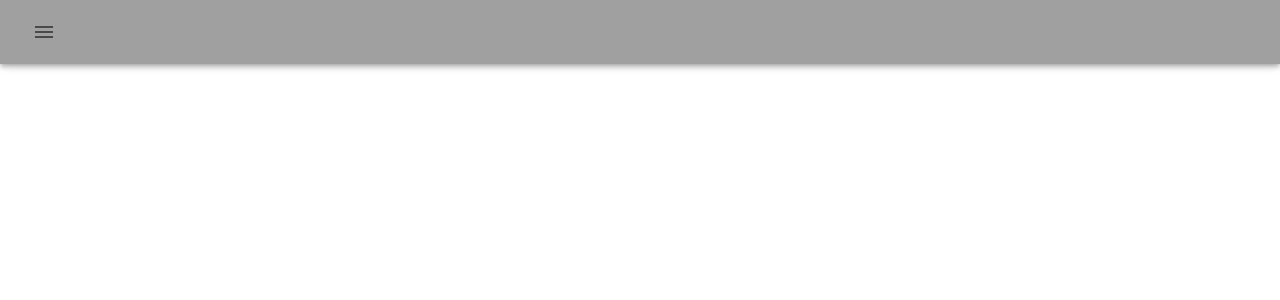
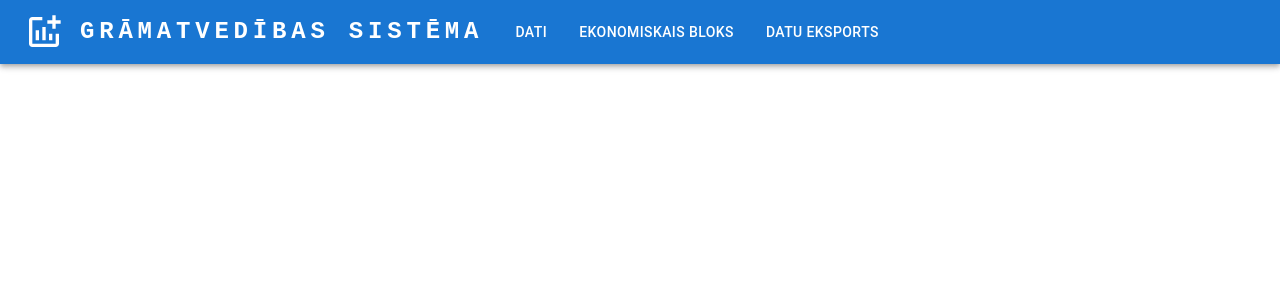
Before and after one commit to cropez/Gramatvedibas-sistema, a React (Create React App) app in the folder client/: page / in a window 1280 px wide. Shown: the top 300 px of the page. Built offline with nearby package versions, Linux system fonts and the light colour scheme.

Commit message:
Ilja header ready

```diff
--- a/client/src/Header.jsx
+++ b/client/src/Header.jsx
@@ -1,69 +1,142 @@
-import * as React from 'react';
-import AppBar from '@mui/material/AppBar';
-import Box from '@mui/material/Box';
-import Toolbar from '@mui/material/Toolbar';
-import IconButton from '@mui/material/IconButton';
-import MenuIcon from '@mui/icons-material/Menu';
-import Menu from '@mui/material/Menu';
-import MenuItem from '@mui/material/MenuItem';
-import { Link } from 'react-router-dom';
+import * as React from "react";
+import { AppBar } from "@mui/material";
+import { Box } from "@mui/material";
+import { Toolbar } from "@mui/material";
+import IconButton from "@mui/material/IconButton";
+import Typography from "@mui/material/Typography";
+import Menu from "@mui/material/Menu";
+import MenuIcon from "@mui/icons-material/Menu";
+import Container from "@mui/material/Container";
+import Button from "@mui/material/Button";
+import MenuItem from "@mui/material/MenuItem";
+import AddchartIcon from "@mui/icons-material/Addchart";
+import { withRouter } from "react-router-dom";
 
-export default function Header() {
-  const [menu, setmenu] = React.useState(null);
-  const open = Boolean(menu);
-  const handleClick = (event) => {
-    setmenu(event.currentTarget);
-  };
-  const handleClose = () => {
-    setmenu(null);
+const Header = (props) => {
+  const { history } = props;
+  const [anchorEl, setAnchorEl] = React.useState(null);
+  const open = Boolean(anchorEl);
+
+  const handleMenu = (event) => {
+    setAnchorEl(event.currentTarget);
   };
 
+  const handleMenuClick = (pageURL) => {
+    history.push(pageURL);
+    setAnchorEl(null);
+  };
+
+  const handleButtonClick = (pageURL) => {
+    history.push(pageURL);
+  };
+
+  const menuItems = [
+    {
+      menuTitle: "Dati",
+      pageURL: "/dati"
+    },
+    {
+      menuTitle: "Ekonomiskais bloks",
+      pageURL: "/ekonommiskaisblocks"
+    },
+    {
+      menuTitle: "Datu eksports",
+      pageURL: "/dashboard"
+    }
+  ];
+
   return (
-    <Box >
-      <AppBar sx={{backgroundColor:'#A0A0A0'}}>
-        <Toolbar>
+    <AppBar position="static">
+      <Container maxWidth="xl">
+        <Toolbar disableGutters>
+          <AddchartIcon
+            sx={{ display: { xs: "none", md: "flex", fontSize: 40 }, mr: 2 }}
+          />
+          <Typography
+            variant="h5"
+            noWrap
+            component="a"
+            href="/"
+            sx={{
+              mr: 2,
+              display: { xs: "none", md: "flex" },
+              fontFamily: "monospace",
+              fontWeight: 700,
+              letterSpacing: ".3rem",
+              color: "inherit",
+              textDecoration: "none"
+            }}
+          >
+            GRĀMATVEDĪBAS SISTĒMA
+          </Typography>
+
+          <Box sx={{ flexGrow: 1, display: { xs: "flex", md: "none" } }}>
             <IconButton
-        aria-controls={open ?'' : undefined}
+              size="large"
+              aria-controls="menu-appbar"
               aria-haspopup="true"
-        aria-expanded={open ? 'true' : undefined}
-        onClick={handleClick}
+              onClick={handleMenu}
+              color="inherit"
             >
-        <MenuIcon/>
+              <MenuIcon />
             </IconButton>
             <Menu
-        menu={menu}
+              id="menu-appbar"
+              anchorEl={anchorEl}
+              anchorOrigin={{
+                vertical: "bottom",
+                horizontal: "right"
+              }}
+              keepMounted
+              transformOrigin={{
+                vertical: "top",
+                horizontal: "right"
+              }}
               open={open}
-        onClose={handleClose}
-        anchorOrigin={{
-          vertical: 'top',
-          horizontal: 'left',
-        }}
-        transformOrigin={{
-          vertical: 'top',
-          horizontal: 'left',
+              onClose={() => setAnchorEl(null)}
+              sx={{
+                display: { xs: "block", md: "none" }
               }}
             >
-        <MenuItem
-         component={Link}
-         to='./Home'
-        onClick={handleClose}>
-          Home
+              {menuItems.map((menuItem) => {
+                const { menuTitle, pageURL } = menuItem;
+                return (
+                  <MenuItem onClick={() => handleMenuClick(pageURL)}>
+                    {menuTitle}
                   </MenuItem>
-        <MenuItem
-         component={Link}
-         to='./Contact'
-        onClick={handleClose}>
-          Contacts
-          </MenuItem>
-        <MenuItem
-         component={Link}
-         to='./About'
-        onClick={handleClose}>
-          About
-        </MenuItem>
+                );
+              })}
             </Menu>
+          </Box>
+
+          <AddchartIcon
+            sx={{ display: { xs: "flex", md: "none", fontSize: 40 }, mr: 1 }}
+          />
+          <Box sx={{ flexGrow: 1, display: { xs: "none", md: "flex" } }}>
+            <Button
+              variant="Outlined"
+              onClick={() => handleButtonClick("/dati")}
+            >
+              Dati
+            </Button>
+
+            <Button
+              variant="Outlined"
+              onClick={() => handleButtonClick("/ekonommiskaisblocks")}
+            >
+              Ekonomiskais bloks
+            </Button>
+
+            <Button
+              variant="Outlined"
+              onClick={() => handleButtonClick("/dashboard")}
+            >
+              Datu eksports
+            </Button>
+          </Box>
         </Toolbar>
+      </Container>
     </AppBar>
-      </Box>
   );
-}
+};
+export default withRouter(Header);
```
Lines whose indentation alone changed are shown as unchanged.
